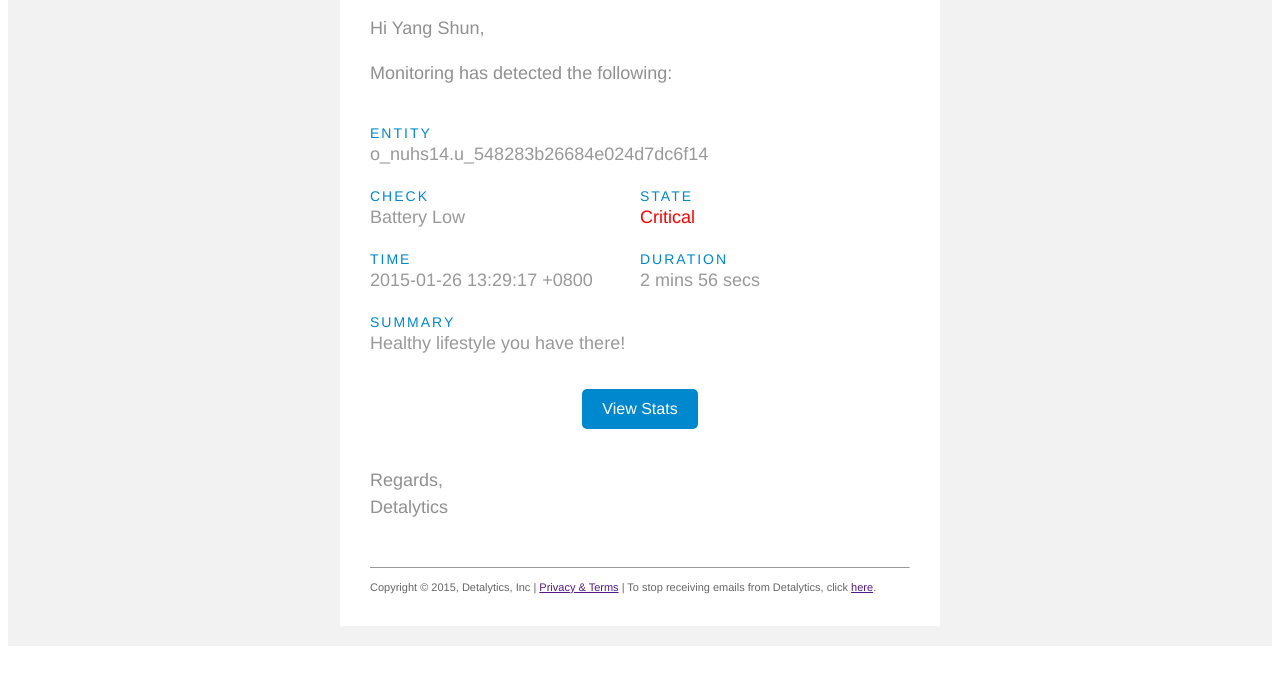
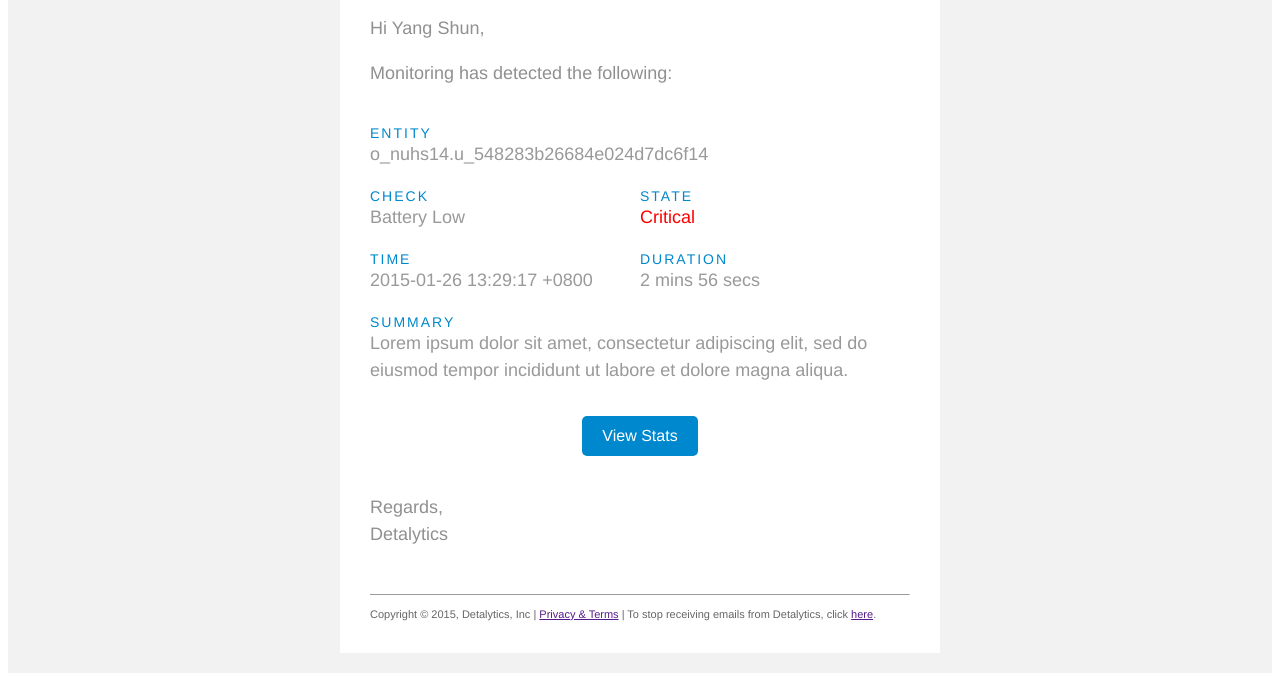
Before and after one commit to yangshun/detalytics-email, a plain HTML site: page index.html in a window 1280 px wide. Shown: the part 205-886 px from the top of the page. Before the commit the page ends 859 px from the top, so only its background shows below. Drawn offline with Linux system fonts and the light colour scheme.

Commit message:
Make summary text longer

```diff
--- a/index.html
+++ b/index.html
@@ -170,7 +170,7 @@ p {
           <tr class="summary-row">
             <td valign="top" align="center">
               <h6 class="summary-heading">Summary</h6>
-              <p class="summary-value">Healthy lifestyle you have there!</p>
+              <p class="summary-value">Lorem ipsum dolor sit amet, consectetur adipiscing elit, sed do eiusmod tempor incididunt ut labore et dolore magna aliqua.</p>
             </td>
           </tr>
           <tr class="summary-row">
```
